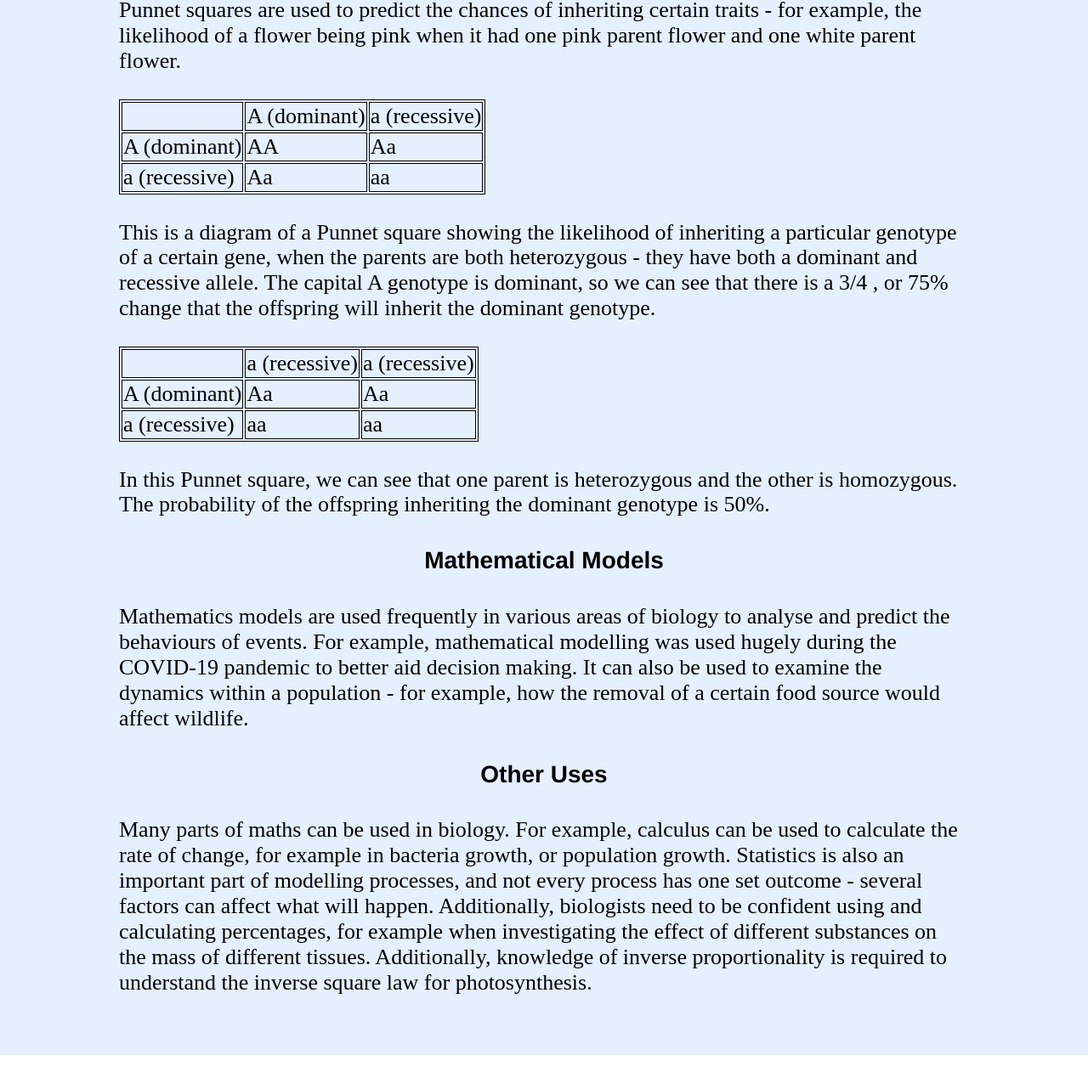
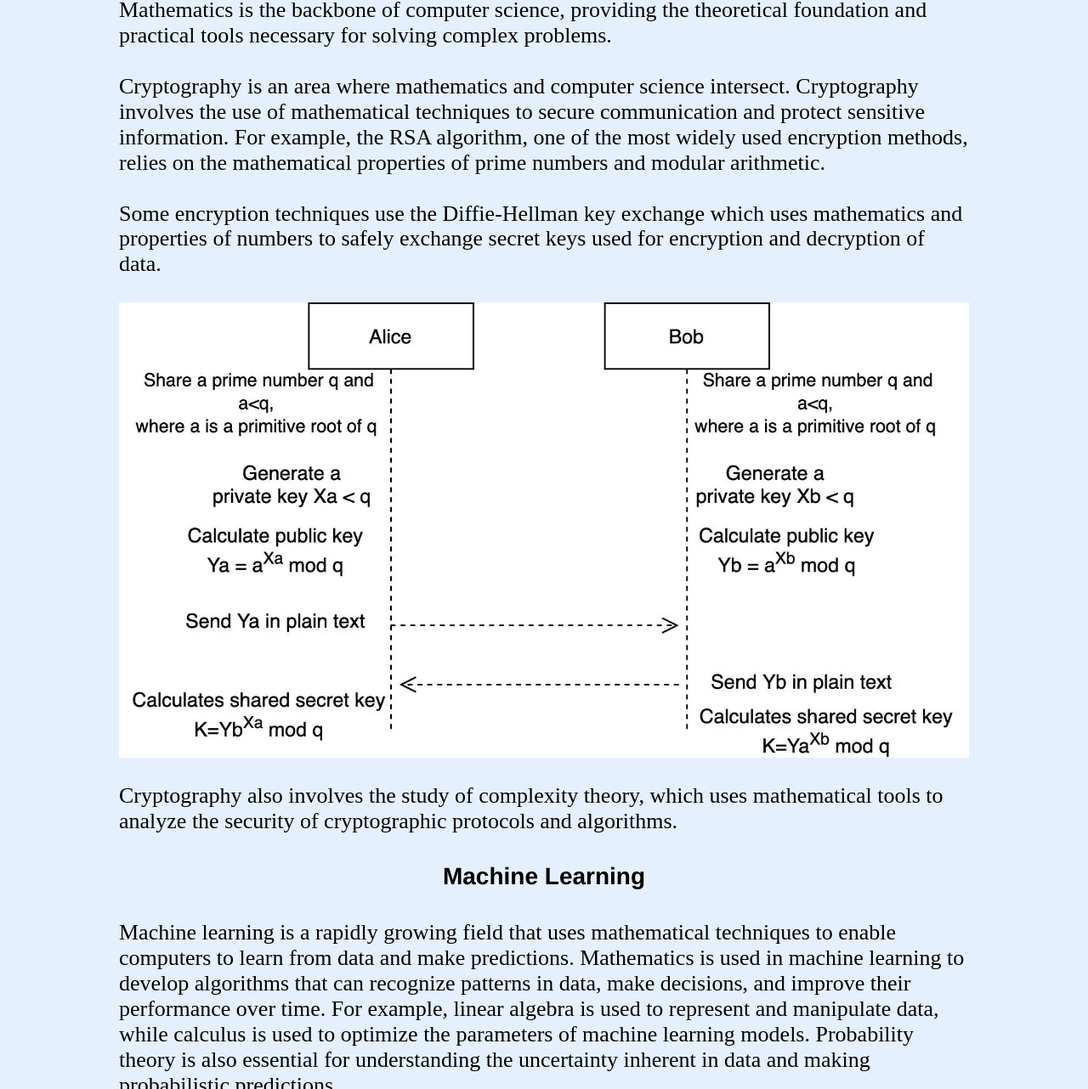
Before and after one commit to gonz-tyler/maths-promotion-website, a website built with Parcel: page computerscience.html in a window 1280 px wide. Shown: the part 722-2004 px from the top of the page at 85% size. Built offline with nearby package versions, Linux system fonts and the light colour scheme.

Commit message:
added computer science section
added images for biology section
added icon for biology card
added computer science section

```diff
--- a/assets/style/landing.css
+++ b/assets/style/landing.css
@@ -1,4 +1,8 @@
 /* Custom styles */
+img {
+  max-width: 100%;
+  max-height: 100%;
+}
 .heading1 {
     font-size: var(--fontsize-xxlarge);
 }
--- a/computerscience.html
+++ b/computerscience.html
@@ -137,57 +137,25 @@
             </span>
           </div></br></br>
           <span class="content-text-small">
-            <h3 class="heading3">Punnet Squares</h3></br>
-
-            <p>Punnet squares are used to predict the chances of inheriting certain traits - for example, the likelihood of a flower being pink when it had one pink parent flower and one white parent flower.</p></br>
-            <table>
-              <tr>
-                <td></td>
-                <td>A (dominant)</td>
-                <td>a (recessive)</td>
-              </tr>
-              <tr>
-                <td>A (dominant)</td>
-                <td>AA</td>
-                <td>Aa</td>
-              </tr>
-              <tr>
-                <td>a (recessive)</td>
-                <td>Aa</td>
-                <td>aa</td>
-              </tr>
-            </table></br>
-            <p>This is a diagram of a Punnet square showing the likelihood of inheriting a particular genotype of a certain gene, when the parents are both heterozygous - they have both a dominant and recessive allele.
-              The capital A genotype is dominant, so we can see that there is a 3/4 , or 75% change that the offspring will inherit the dominant genotype.</p></br>
-            <table>
-              <tr>
-                <td></td>
-                <td>a (recessive)</td>
-                <td>a (recessive)</td>
-              </tr>
-              <tr>
-                <td>A (dominant)</td>
-                <td>Aa</td>
-                <td>Aa</td>
-              </tr>
-              <tr>
-                <td>a (recessive)</td>
-                <td>aa</td>
-                <td>aa</td>
-              </tr>
-            </table></br>
-            <p>In this Punnet square, we can see that one parent is heterozygous and the other is homozygous.
-              The probability of the offspring inheriting the dominant genotype is 50%.</p></br>
-            <h3 class="heading3">Mathematical Models</h3></br>
-            <p>Mathematics models are used frequently in various areas of biology to analyse and predict the behaviours of events.
-              For example, mathematical modelling was used hugely during the COVID-19 pandemic to better aid decision making.
-              It can also be used to examine the dynamics within a population - for example, how the removal of a certain food source would affect wildlife.</p></br>
-            <h3 class="heading3">Other Uses</h3></br>
-            <p>Many parts of maths can be used in biology.
-              For example, calculus can be used to calculate the rate of change, for example in bacteria growth, or population growth.
-              Statistics is also an important part of modelling processes, and not every process has one set outcome - several factors can affect what will happen.
-              Additionally, biologists need to be confident using and calculating percentages, for example when investigating the effect of different substances on the mass of different tissues.
-              Additionally, knowledge of inverse proportionality is required to understand the inverse square law for photosynthesis.</p></br>
+            <h3 class="heading3">Cryptography</h3></br>
+            <p>Mathematics is the backbone of computer science, providing the theoretical foundation and practical tools necessary for solving complex problems.</p><br>
+            <p>Cryptography is an area where mathematics and computer science intersect. Cryptography involves the use of mathematical techniques to secure communication and protect sensitive information. For example, the RSA algorithm, one of the most widely used encryption methods, relies on the mathematical properties of prime numbers and modular arithmetic.</p><br>
+            <p>Some encryption techniques use the Diffie-Hellman key exchange which uses mathematics and properties of numbers to safely exchange secret keys used for encryption and decryption of data.</p><br>
+            <img src="/assets/images/computerscience1.png" alt="diffie-hellman key exchange"><br>
+            <p>Cryptography also involves the study of complexity theory, which uses mathematical tools to analyze the security of cryptographic protocols and algorithms.</p><br>
+            <h3 class="heading3">Machine Learning</h3><br>
+            <p>Machine learning is a rapidly growing field that uses mathematical techniques to enable computers to learn from data and make predictions.
+              Mathematics is used in machine learning to develop algorithms that can recognize patterns in data, make decisions, and improve their performance over time.
+              For example, linear algebra is used to represent and manipulate data, while calculus is used to optimize the parameters of machine learning models.
+              Probability theory is also essential for understanding the uncertainty inherent in data and making probabilistic predictions.</p><br>
+            <img src="/assets/images/computerscience2.jpeg" alt="mathematics needed for machine learning and AI"><br>
+            <h3 class="heading3">Other Uses</h3>
+            <p>In addition to cryptography and machine learning, mathematics is also vital to many other areas of computer science, such as computer graphics and computer vision.
+              In computer graphics, mathematical concepts such as geometry, trigonometry, and linear algebra are used to create realistic 3D models, simulate physical phenomena, and render images. </p><br>
+            <img src="/assets/images/computerscience3.png" alt="graphics lighting model using phong mathematical model"><br>
+            <p>In computer vision, mathematical techniques such as image processing, pattern recognition, and optimization are used to analyze and interpret visual data, such as images and videos.</p><br>
+            <img src="/assets/images/computerscience4.png" alt="computer vision identifying objects in image"><br>
+            <p>These examples demonstrate the diverse ways in which mathematics is used in computer science to solve complex problems and advance the field.</p><br>
           </span>
         </div>
       </div>
```
Also changed, not shown: biology.html (+3 -0 lines), index.html (+28 -4 lines), physics.html (+4 -4 lines), assets/images/biology1.jpg (added), assets/images/biology2.jpg (added), assets/images/biology3.jpg (added), assets/images/computerscience1.png (added), assets/images/computerscience2.jpeg (added), assets/images/computerscience3.png (added), assets/images/computerscience4.png (added).
